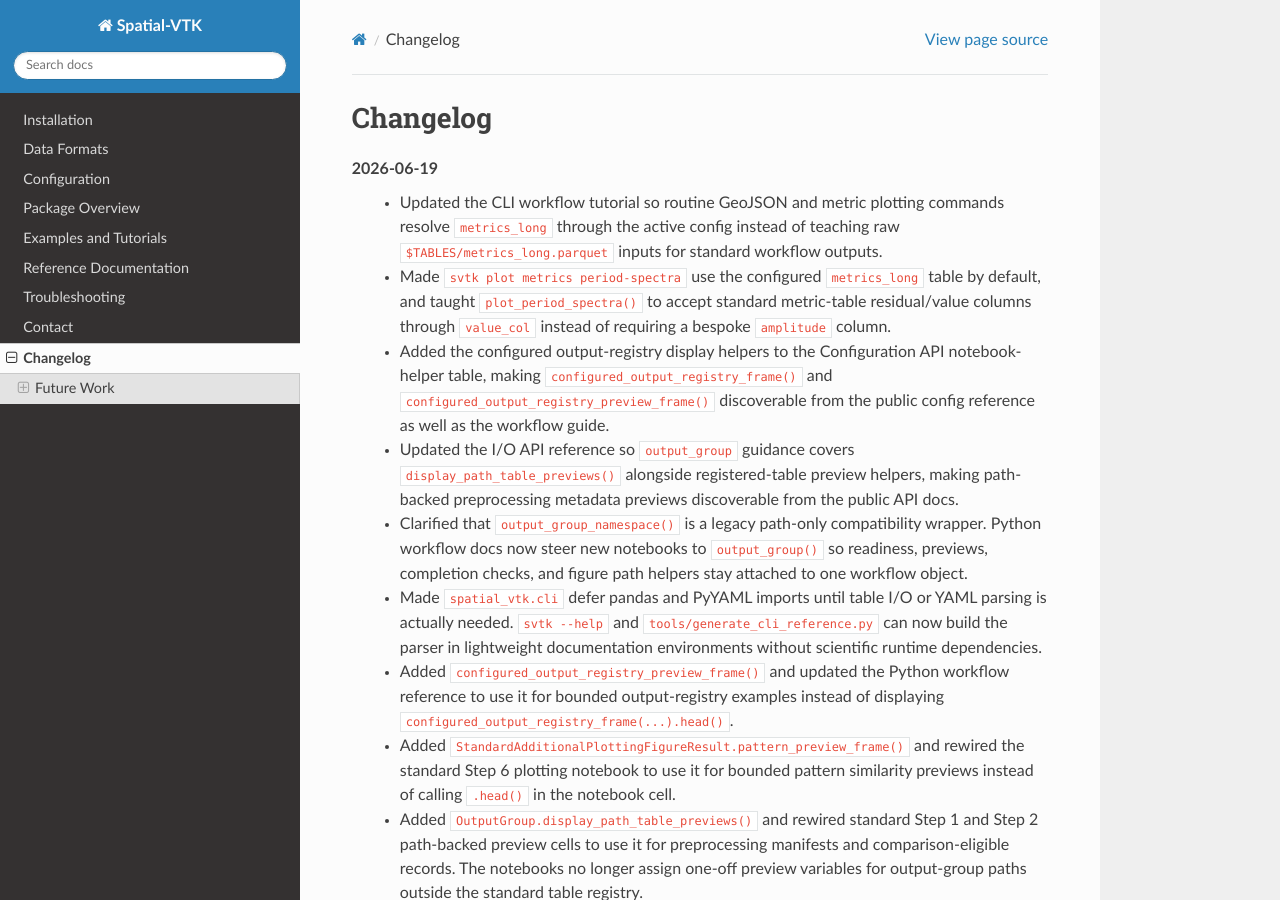
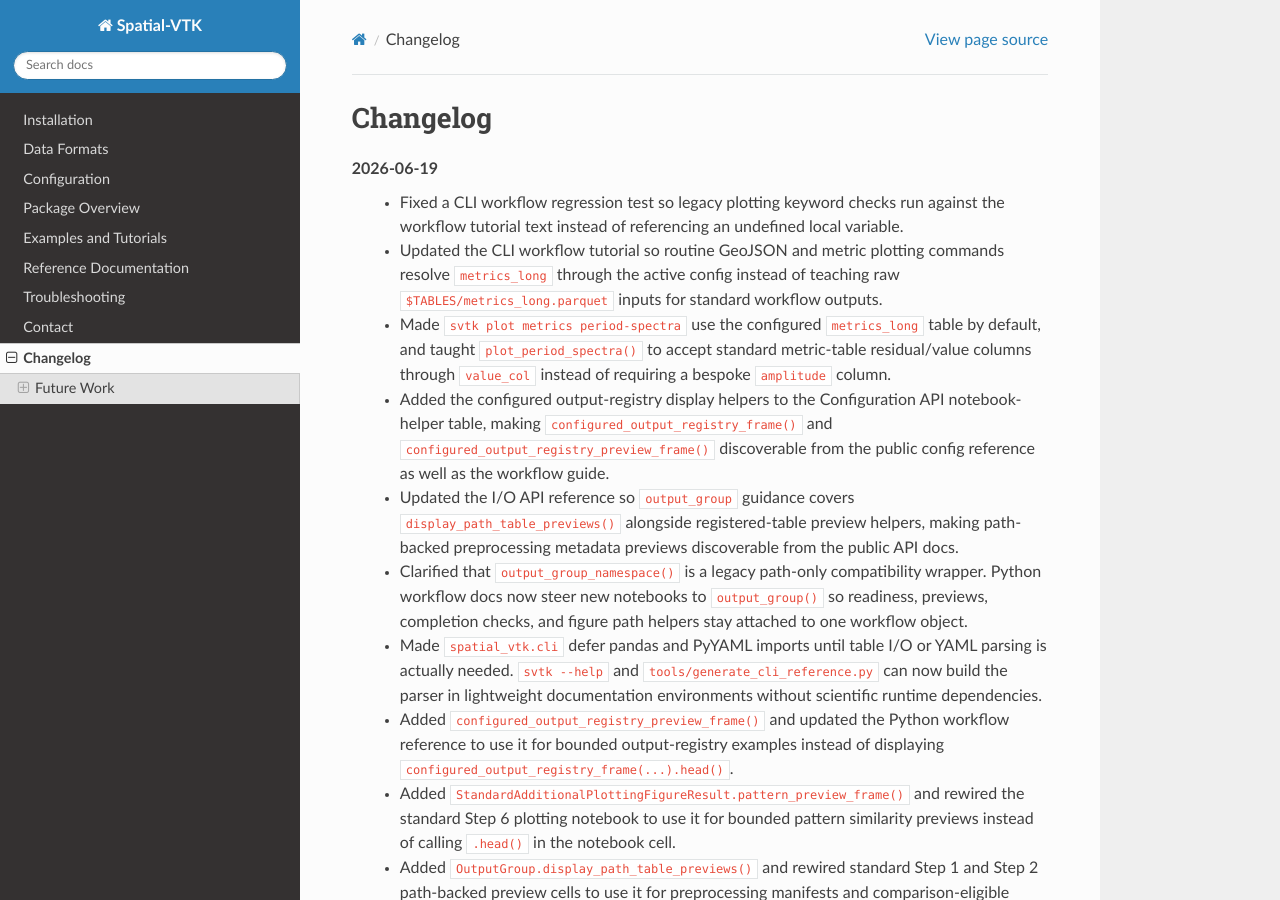
Before and after one commit to bcbirkel/spatial-vtk, a Sphinx documentation site: the page built from docs/changelog.rst, in a window 1280 px wide and 900 px high. Built offline with Sphinx 7.4.7 and the Read the Docs theme 3.1.0, drawn with Linux system fonts in a browser that asks for light colours.

Commit message:
Fix CLI workflow doc regression test

```diff
--- a/docs/changelog.rst
+++ b/docs/changelog.rst
@@ -2,6 +2,9 @@ Changelog
 =========
 
 2026-06-19
+   - Fixed a CLI workflow regression test so legacy plotting keyword checks run
+     against the workflow tutorial text instead of referencing an undefined
+     local variable.
    - Updated the CLI workflow tutorial so routine GeoJSON and metric plotting
      commands resolve ``metrics_long`` through the active config instead of
      teaching raw ``$TABLES/metrics_long.parquet`` inputs for standard
```
Also changed, not shown: 1 other file.
